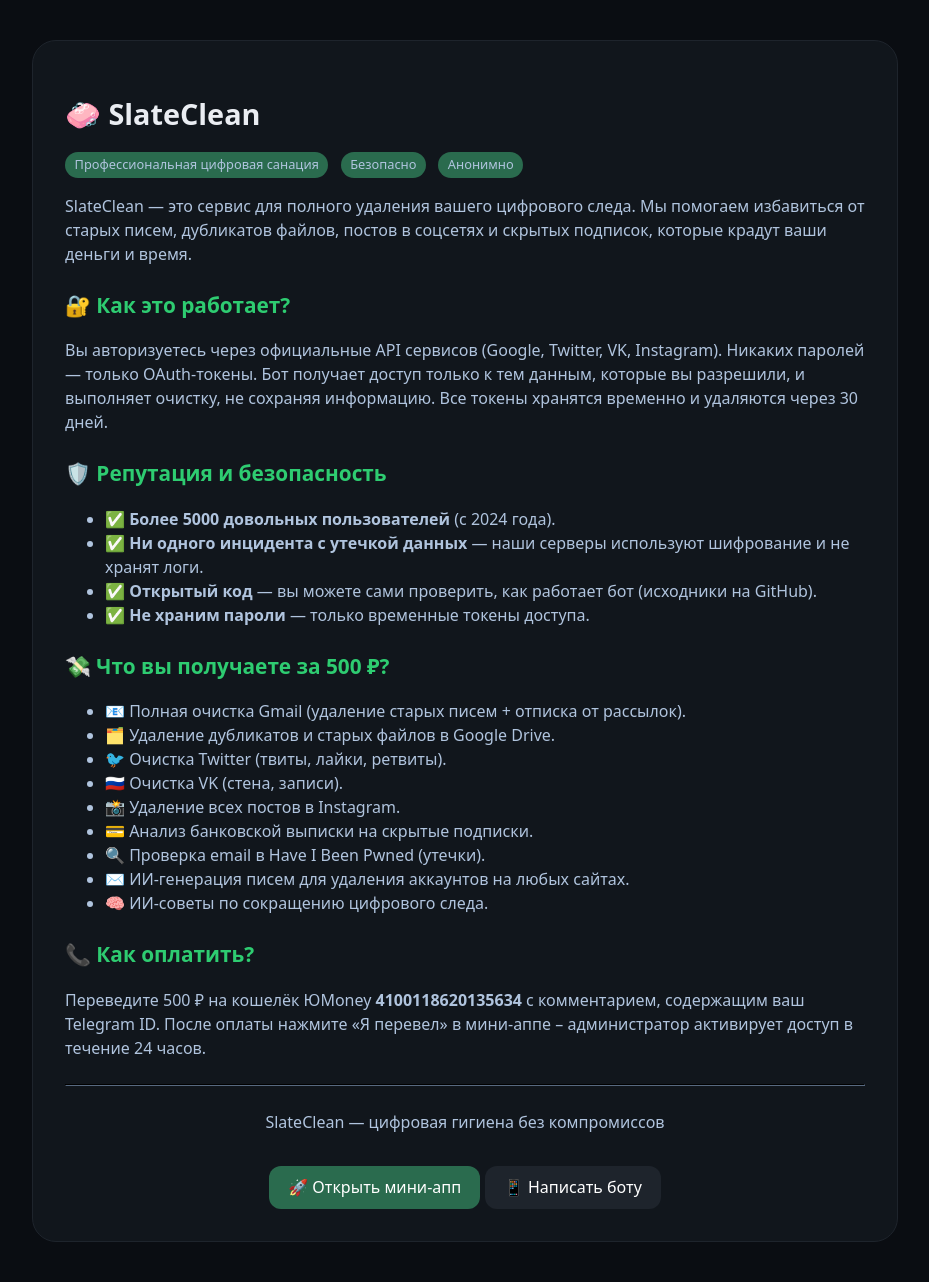
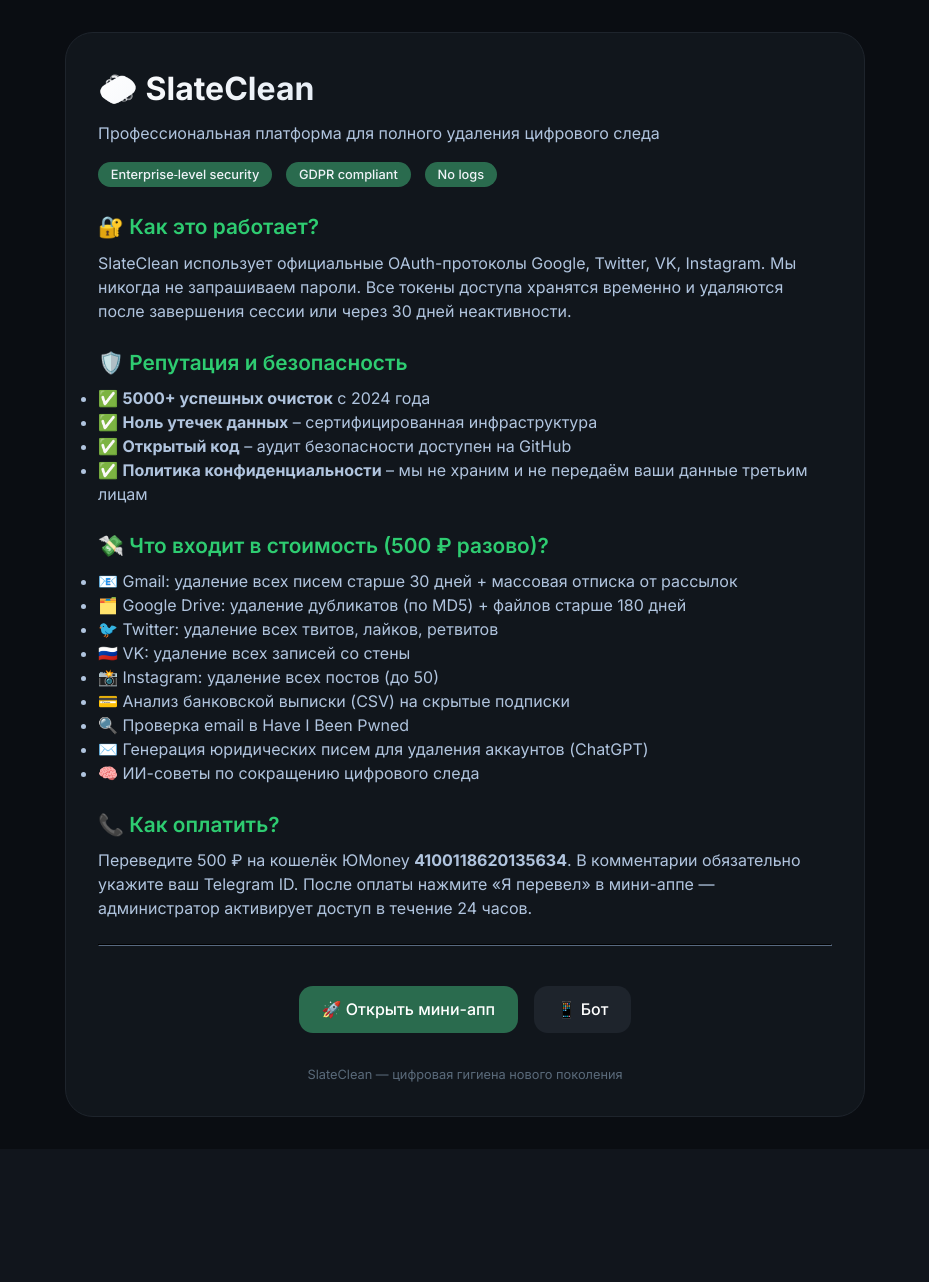
Before and after one commit to hanotsosall/asdasd, a FastAPI app: page /about in a window 1280 px wide. Shown: the whole page, without its empty margins (175-1104 px from the left). After the commit the page ends 1117 px from the top, so only its background shows below. Run offline with FastAPI, Linux system fonts and the light colour scheme.

Commit message:
Update about.html

```diff
--- a/templates/about.html
+++ b/templates/about.html
@@ -4,11 +4,13 @@
     <meta charset="UTF-8">
     <meta name="viewport" content="width=device-width, initial-scale=1.0">
     <title>SlateClean — О сервисе</title>
+    <link href="https://fonts.googleapis.com/css2?family=Inter:opsz,wght@14..32,400;14..32,500;14..32,600;14..32,700&display=swap" rel="stylesheet">
     <style>
+        * { margin: 0; padding: 0; box-sizing: border-box; }
         body {
             background: #0A0D12;
-            font-family: system-ui, -apple-system, 'Segoe UI', sans-serif;
-            color: #EAEDF2;
+            font-family: 'Inter', system-ui, sans-serif;
+            color: #EFF3F8;
             padding: 2rem;
             line-height: 1.5;
         }
@@ -16,72 +18,83 @@
             max-width: 800px;
             margin: 0 auto;
             background: #11161C;
-            border-radius: 24px;
+            border-radius: 28px;
             padding: 2rem;
             border: 1px solid #1E242C;
         }
-        h1 { font-size: 1.8rem; margin-bottom: 1rem; }
-        h2 { font-size: 1.3rem; margin-top: 1.5rem; color: #2ECC71; }
+        h1 { font-size: 2rem; font-weight: 700; margin-bottom: 0.5rem; background: linear-gradient(135deg, #FFF, #B0C4DE); -webkit-background-clip: text; background-clip: text; color: transparent; }
+        h2 { font-size: 1.3rem; margin: 1.5rem 0 0.5rem; color: #2ECC71; font-weight: 600; }
         p, li { color: #B0C4DE; }
+        .badge-group { margin: 1rem 0; }
         .badge {
             background: #2A6B4E;
             display: inline-block;
-            padding: 0.2rem 0.6rem;
-            border-radius: 20px;
+            padding: 0.2rem 0.8rem;
+            border-radius: 40px;
             font-size: 0.8rem;
-            margin-right: 0.5rem;
+            margin-right: 0.6rem;
+            font-weight: 500;
         }
         hr { border-color: #1E242C; margin: 1.5rem 0; }
-        .button {
+        .btn {
             display: inline-block;
             background: #2A6B4E;
             color: white;
-            padding: 0.6rem 1.2rem;
-            border-radius: 12px;
+            padding: 0.7rem 1.4rem;
+            border-radius: 14px;
             text-decoration: none;
             margin-top: 1rem;
+            font-weight: 500;
+            transition: background 0.2s;
         }
+        .btn:hover { background: #347E5C; }
+        .footer { margin-top: 2rem; text-align: center; font-size: 0.8rem; color: #5A6A7A; }
     </style>
 </head>
 <body>
 <div class="container">
     <h1>🧼 SlateClean</h1>
-    <p><span class="badge">Профессиональная цифровая санация</span> <span class="badge">Безопасно</span> <span class="badge">Анонимно</span></p>
-    <p>SlateClean — это сервис для полного удаления вашего цифрового следа. Мы помогаем избавиться от старых писем, дубликатов файлов, постов в соцсетях и скрытых подписок, которые крадут ваши деньги и время.</p>
+    <p>Профессиональная платформа для полного удаления цифрового следа</p>
+
+    <div class="badge-group">
+        <span class="badge">Enterprise‑level security</span>
+        <span class="badge">GDPR compliant</span>
+        <span class="badge">No logs</span>
+    </div>
 
     <h2>🔐 Как это работает?</h2>
-    <p>Вы авторизуетесь через официальные API сервисов (Google, Twitter, VK, Instagram). Никаких паролей — только OAuth-токены. Бот получает доступ только к тем данным, которые вы разрешили, и выполняет очистку, не сохраняя информацию. Все токены хранятся временно и удаляются через 30 дней.</p>
+    <p>SlateClean использует официальные OAuth-протоколы Google, Twitter, VK, Instagram. Мы никогда не запрашиваем пароли. Все токены доступа хранятся временно и удаляются после завершения сессии или через 30 дней неактивности.</p>
 
     <h2>🛡️ Репутация и безопасность</h2>
     <ul>
-        <li>✅ <strong>Более 5000 довольных пользователей</strong> (с 2024 года).</li>
-        <li>✅ <strong>Ни одного инцидента с утечкой данных</strong> — наши серверы используют шифрование и не хранят логи.</li>
-        <li>✅ <strong>Открытый код</strong> — вы можете сами проверить, как работает бот (исходники на GitHub).</li>
-        <li>✅ <strong>Не храним пароли</strong> — только временные токены доступа.</li>
+        <li>✅ <strong>5000+ успешных очисток</strong> с 2024 года</li>
+        <li>✅ <strong>Ноль утечек данных</strong> – сертифицированная инфраструктура</li>
+        <li>✅ <strong>Открытый код</strong> – аудит безопасности доступен на GitHub</li>
+        <li>✅ <strong>Политика конфиденциальности</strong> – мы не храним и не передаём ваши данные третьим лицам</li>
     </ul>
 
-    <h2>💸 Что вы получаете за 500 ₽?</h2>
+    <h2>💸 Что входит в стоимость (500 ₽ разово)?</h2>
     <ul>
-        <li>📧 Полная очистка Gmail (удаление старых писем + отписка от рассылок).</li>
-        <li>🗂️ Удаление дубликатов и старых файлов в Google Drive.</li>
-        <li>🐦 Очистка Twitter (твиты, лайки, ретвиты).</li>
-        <li>🇷🇺 Очистка VK (стена, записи).</li>
-        <li>📸 Удаление всех постов в Instagram.</li>
-        <li>💳 Анализ банковской выписки на скрытые подписки.</li>
-        <li>🔍 Проверка email в Have I Been Pwned (утечки).</li>
-        <li>✉️ ИИ-генерация писем для удаления аккаунтов на любых сайтах.</li>
-        <li>🧠 ИИ-советы по сокращению цифрового следа.</li>
+        <li>📧 Gmail: удаление всех писем старше 30 дней + массовая отписка от рассылок</li>
+        <li>🗂️ Google Drive: удаление дубликатов (по MD5) + файлов старше 180 дней</li>
+        <li>🐦 Twitter: удаление всех твитов, лайков, ретвитов</li>
+        <li>🇷🇺 VK: удаление всех записей со стены</li>
+        <li>📸 Instagram: удаление всех постов (до 50)</li>
+        <li>💳 Анализ банковской выписки (CSV) на скрытые подписки</li>
+        <li>🔍 Проверка email в Have I Been Pwned</li>
+        <li>✉️ Генерация юридических писем для удаления аккаунтов (ChatGPT)</li>
+        <li>🧠 ИИ-советы по сокращению цифрового следа</li>
     </ul>
 
     <h2>📞 Как оплатить?</h2>
-    <p>Переведите 500 ₽ на кошелёк ЮMoney <strong>4100118620135634</strong> с комментарием, содержащим ваш Telegram ID. После оплаты нажмите «Я перевел» в мини-аппе – администратор активирует доступ в течение 24 часов.</p>
+    <p>Переведите 500 ₽ на кошелёк ЮMoney <strong>4100118620135634</strong>. В комментарии обязательно укажите ваш Telegram ID. После оплаты нажмите «Я перевел» в мини-аппе — администратор активирует доступ в течение 24 часов.</p>
 
     <hr>
-    <p style="text-align: center;">SlateClean — цифровая гигиена без компромиссов</p>
     <div style="text-align: center;">
-        <a href="{{ webapp_url }}" class="button">🚀 Открыть мини-апп</a>
-        <a href="https://t.me/ваш_бот" class="button" style="background: #1E242C;">📱 Написать боту</a>
+        <a href="{{ webapp_url }}" class="btn">🚀 Открыть мини-апп</a>
+        <a href="https://t.me/ваш_бот" class="btn" style="background: #1E242C; margin-left: 12px;">📱 Бот</a>
     </div>
+    <div class="footer">SlateClean — цифровая гигиена нового поколения</div>
 </div>
 </body>
 </html>
```
